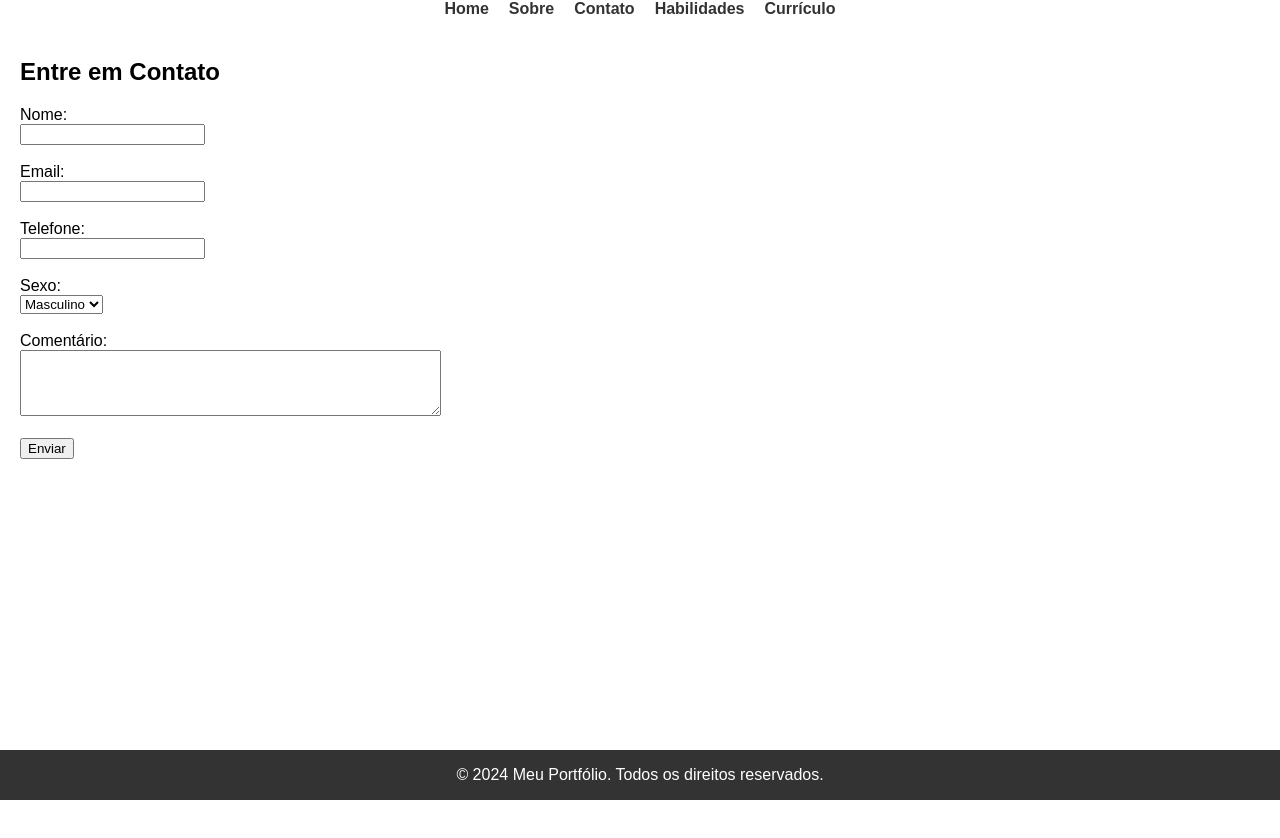
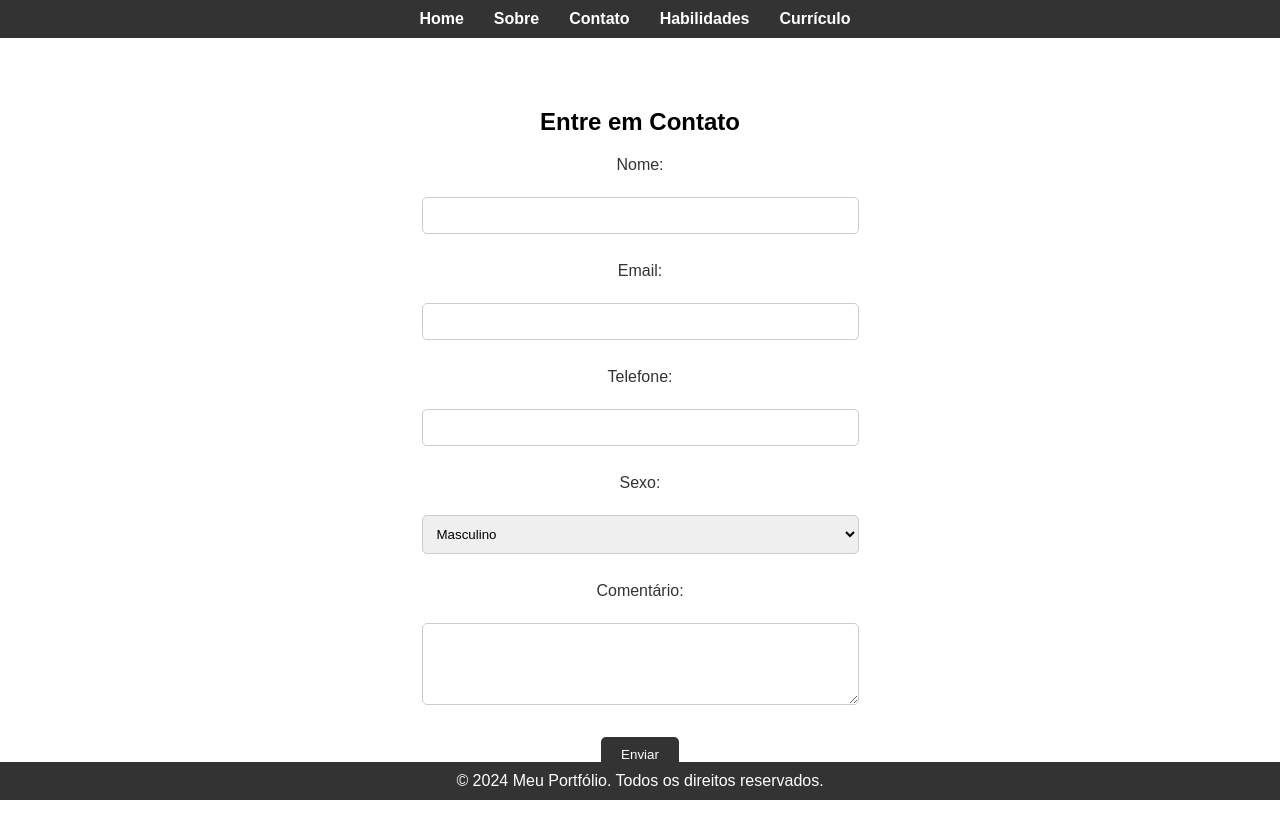
Before and after one commit to Ro4ever/Portfolio, a plain HTML site: page contato.html in a window 1280 px wide. Before the commit the page ends 800 px from the top, so only its background shows below. Drawn offline with Linux system fonts and the light colour scheme.

Commit message:
Adicionado CSS

```diff
--- a/css/site.css
+++ b/css/site.css
@@ -49,3 +49,81 @@ footer {
     padding: 0px;
     margin-top: auto;
 }
+
+/* Reset de margens e preenchimentos */
+* {
+    margin: 0;
+    padding: 0;
+    box-sizing: border-box;
+}
+
+/* Estilo da navegação */
+nav {
+    background-color: #333; /* Cinza escuro */
+    padding: 10px 0;
+}
+
+nav ul {
+    list-style-type: none;
+    text-align: center;
+}
+
+nav ul li {
+    display: inline;
+    margin-right: 20px;
+}
+
+nav ul li a {
+    text-decoration: none;
+    color: #fff; /* Branco */
+    font-weight: bold;
+}
+
+/* Estilo do cabeçalho */
+main {
+    margin: 50px auto;
+    text-align: center;
+}
+
+/* Estilo do formulário */
+form {
+    margin-top: 20px;
+}
+
+form label {
+    display: block;
+    margin-bottom: 5px;
+    color: #333; /* Cinza escuro */
+}
+
+form input[type="text"],
+form input[type="email"],
+form input[type="tel"],
+form textarea,
+form select {
+    width: 100%;
+    padding: 10px;
+    margin-bottom: 10px;
+    border: 1px solid #ccc; /* Cinza claro */
+    border-radius: 5px;
+}
+
+form input[type="submit"] {
+    background-color: #333; /* Cinza escuro */
+    color: #fff; /* Branco */
+    padding: 10px 20px;
+    border: none;
+    border-radius: 5px;
+    cursor: pointer;
+}
+
+/* Estilo do rodapé */
+footer {
+    background-color: #333; /* Cinza escuro */
+    color: #fff; /* Branco */
+    text-align: center;
+    padding: 10px 0;
+    position: fixed;
+    bottom: 0;
+    width: 100%;
+}
```
Also changed, not shown: curriculo.html (+7 -1 lines).
